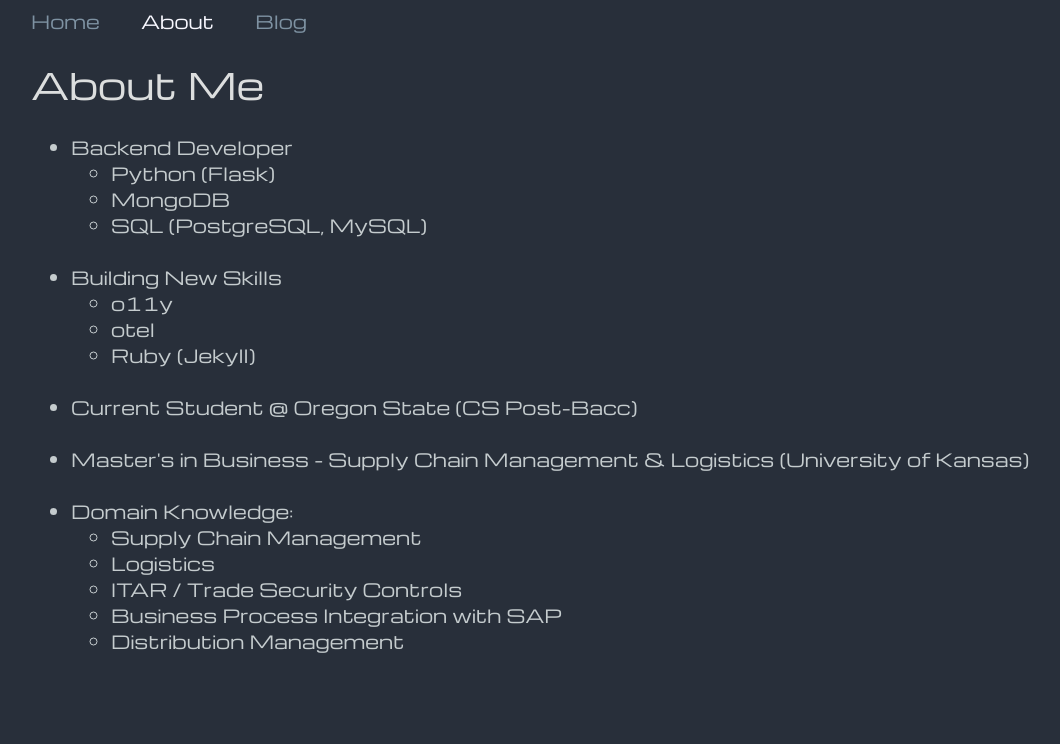
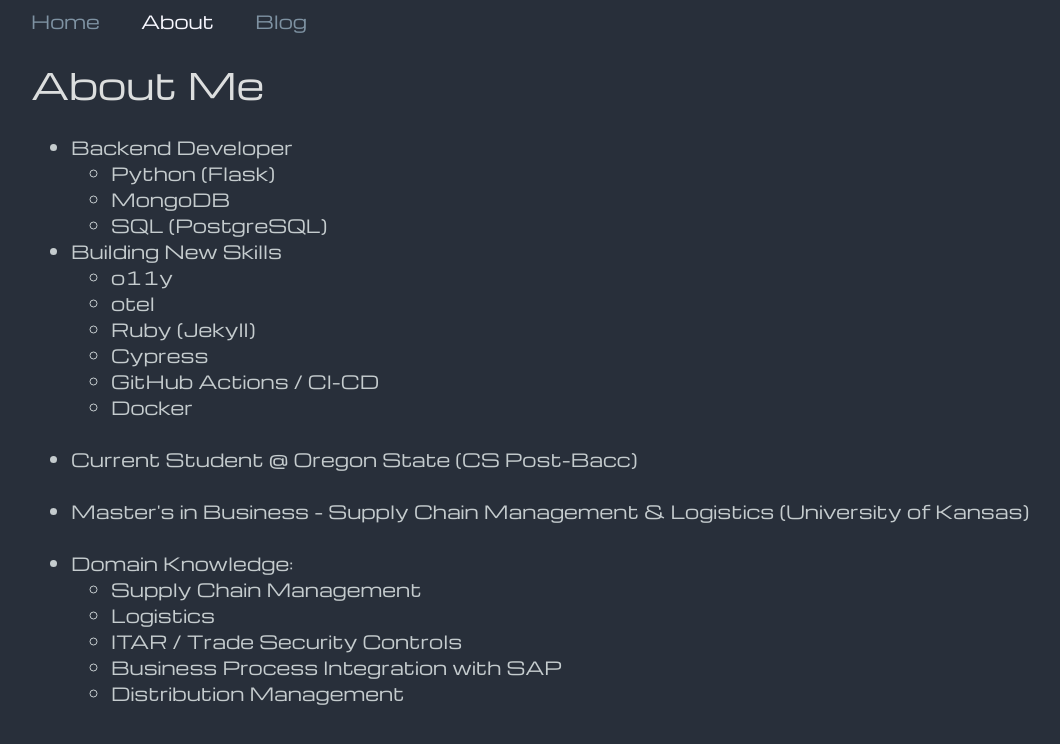
Before and after one commit to rwnewsom/rwnewsom.github.io, a Jekyll site: the page built from about.md, in a window 1280 px wide. Shown: the top 744 px of the page, without its empty margins (13-1073 px from the left). Built offline with Jekyll 4.4.1, drawn with Linux system fonts in a browser that asks for light colours.

Commit message:
update about

```diff
--- a/about.md
+++ b/about.md
@@ -9,7 +9,7 @@
     <ul>
       <li>Python (Flask)</li>
       <li>MongoDB</li>
-      <li>SQL (PostgreSQL, MySQL)<br />&nbsp;</li>
+      <li>SQL (PostgreSQL)</li>
     </ul>
   </li>
   <li>Building New Skills
@@ -17,6 +17,9 @@
       <li>o11y</li>
       <li>otel</li>
       <li>Ruby (Jekyll)</li>
+      <li>Cypress</li>
+      <li>GitHub Actions / CI-CD</li>
+      <li>Docker</li>
     </ul>
   </li>
 <br/>
```
